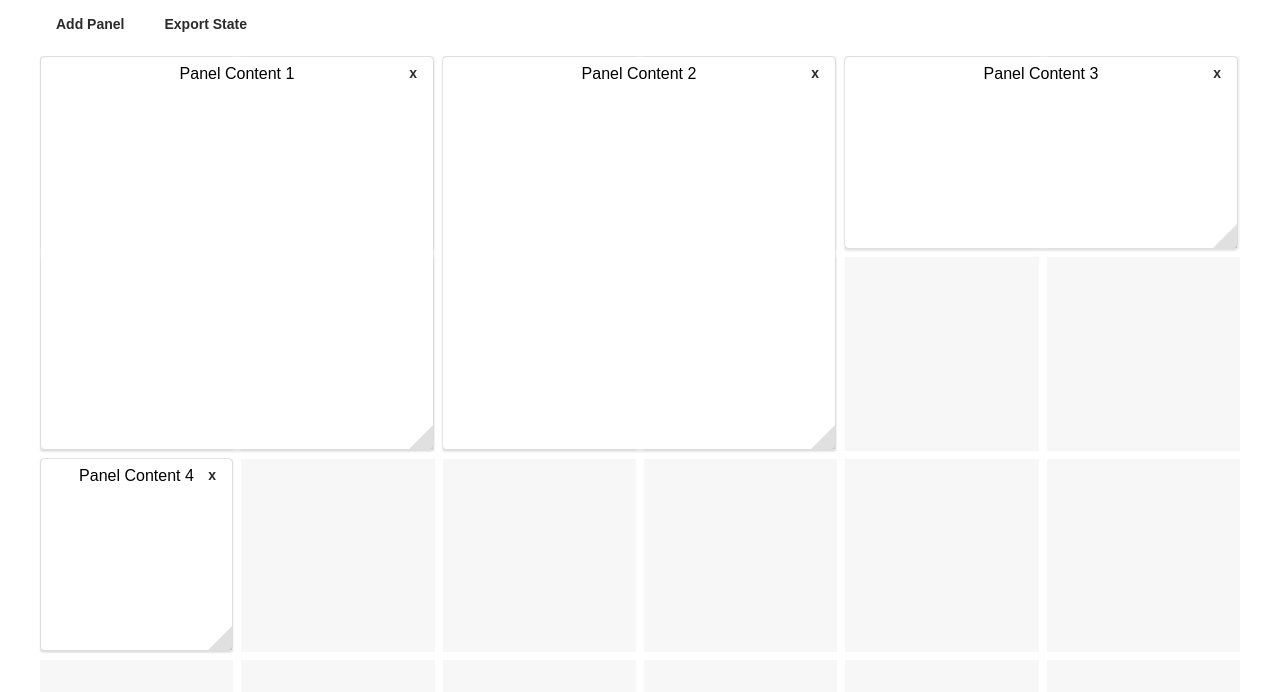
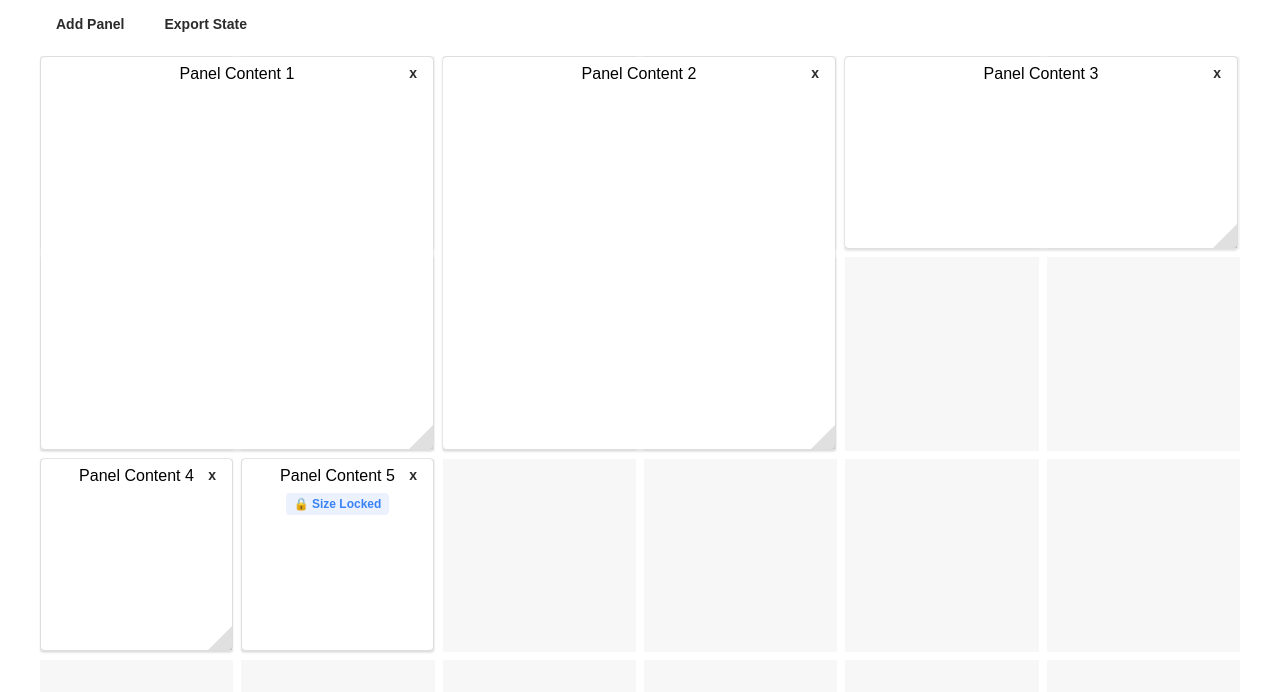
Before and after one commit to chloe463/panelgrid, a React (Vite) app: page / in a window 1280 px wide. Shown: the top 692 px of the page. Built offline with nearby package versions, Linux system fonts and the light colour scheme.

Commit message:
feat: Add lockSize prop

```diff
--- a/demo/App.css
+++ b/demo/App.css
@@ -50,3 +50,14 @@ button {
     background-color: rgb(0 0 0 / 0.06);
   }
 }
+
+.locked-badge {
+  display: inline-block;
+  margin-top: 8px;
+  padding: 4px 8px;
+  background-color: rgba(59, 130, 246, 0.1);
+  color: rgb(59, 130, 246);
+  border-radius: 4px;
+  font-size: 12px;
+  font-weight: 600;
+}
--- a/demo/App.tsx
+++ b/demo/App.tsx
@@ -13,6 +13,7 @@ export default function App() {
           { id: 2, x: 2, y: 0, w: 2, h: 2 },
           { id: 3, x: 4, y: 0, w: 2, h: 1 },
           { id: 4, x: 0, y: 2, w: 1, h: 1 },
+          { id: 5, x: 1, y: 2, w: 1, h: 1, lockSize: true },
         ]}
         columnCount={6}
         gap={8}
@@ -43,12 +44,16 @@ function PanelControls() {
 
 function PanelContent({ id }: { id: PanelId }) {
   const { removePanel } = usePanelGridControls();
+  const isLocked = id === 5;
   return (
     <div className="panel-content">
       <button className="panel-remove-button" onClick={() => removePanel(id)}>
         x
       </button>
-      <div className="panel-content-inner">Panel Content {id}</div>
+      <div className="panel-content-inner">
+        Panel Content {id}
+        {isLocked && <span className="locked-badge">🔒 Size Locked</span>}
+      </div>
     </div>
   );
 }
--- a/src/PanelGridRenderer.tsx
+++ b/src/PanelGridRenderer.tsx
@@ -52,11 +52,12 @@ export function PanelGridRenderer({ itemRenderer: ItemRenderer }: PanelGridRende
 
       {panels.map((panel) => {
         const { panelProps: _panelProps, resizeHandleProps } = panel;
-        const { key, ...panelProps } = _panelProps;
+        const { key, lockSize, ...panelProps } = _panelProps;
+        const className = lockSize ? "panelgrid-panel panelgrid-panel--locked" : "panelgrid-panel";
         return (
-          <div key={key} className="panelgrid-panel" {...panelProps}>
+          <div key={key} className={className} {...panelProps}>
             <ItemRenderer id={key} />
-            <span className="panelgrid-resize-handle" {...resizeHandleProps}></span>
+            {resizeHandleProps && <span className="panelgrid-resize-handle" {...resizeHandleProps}></span>}
           </div>
         );
       })}
--- a/src/styles.css
+++ b/src/styles.css
@@ -29,12 +29,17 @@
   box-shadow: 0 2px 2px rgba(0, 0, 0, 0.1);
   border: 1px solid rgba(0, 0, 0, 0.1);
   border-radius: 4px;
+  cursor: grab;
 }
 
 .panelgrid-panel--dragging {
   cursor: grabbing;
   box-shadow: 0px 11px 30px 0px #0000001f;
   z-index: calc(infinity);
+}
+
+.panelgrid-panel--locked {
+  cursor: default;
 }
 
 .panelgrid-panel--with-transition {
--- a/src/types.ts
+++ b/src/types.ts
@@ -14,6 +14,7 @@ export interface PanelCoordinate {
   y: number;
   w: number;
   h: number;
+  lockSize?: boolean;
 }
 
 /**
--- a/src/usePanelGrid.ts
+++ b/src/usePanelGrid.ts
@@ -228,6 +228,7 @@ export function usePanelGrid({ panels, columnCount, baseSize, gap, rearrangement
       const initialWidth = draggingElement.offsetWidth;
       const initialHeight = draggingElement.offsetHeight;
       const initialZIndex = draggingElement.style.zIndex;
+      const initialCursor = draggingElement.style.cursor;
 
       draggingElement.style.cursor = "nwse-resize";
       draggingElement.style.transition = "";
@@ -273,7 +274,7 @@ export function usePanelGrid({ panels, columnCount, baseSize, gap, rearrangement
 
         draggingElement.style.width = `${rect.width}px`;
         draggingElement.style.height = `${rect.height}px`;
-        draggingElement.style.cursor = "default";
+        draggingElement.style.cursor = initialCursor;
         draggingElement.style.transition = "";
 
         window.requestAnimationFrame(() => {
@@ -336,6 +337,7 @@ export function usePanelGrid({ panels, columnCount, baseSize, gap, rearrangement
           y: panel.y,
           w: panel.w,
           h: panel.h,
+          lockSize: panel.lockSize,
           style: {
             top: gridPositionToPixels(panel.y, baseSize, gap),
             left: gridPositionToPixels(panel.x, baseSize, gap),
@@ -349,9 +351,11 @@ export function usePanelGrid({ panels, columnCount, baseSize, gap, rearrangement
           ref: createRefCallback(panel.id),
           onMouseDown: createDragHandler(panel),
         },
-        resizeHandleProps: {
-          onMouseDown: createResizeHandler(panel),
-        },
+        resizeHandleProps: panel.lockSize
+          ? undefined
+          : {
+              onMouseDown: createResizeHandler(panel),
+            },
       };
     });
   }, [
```
Also changed, not shown: 2 other files (tests, documents, lock files or other folders).
